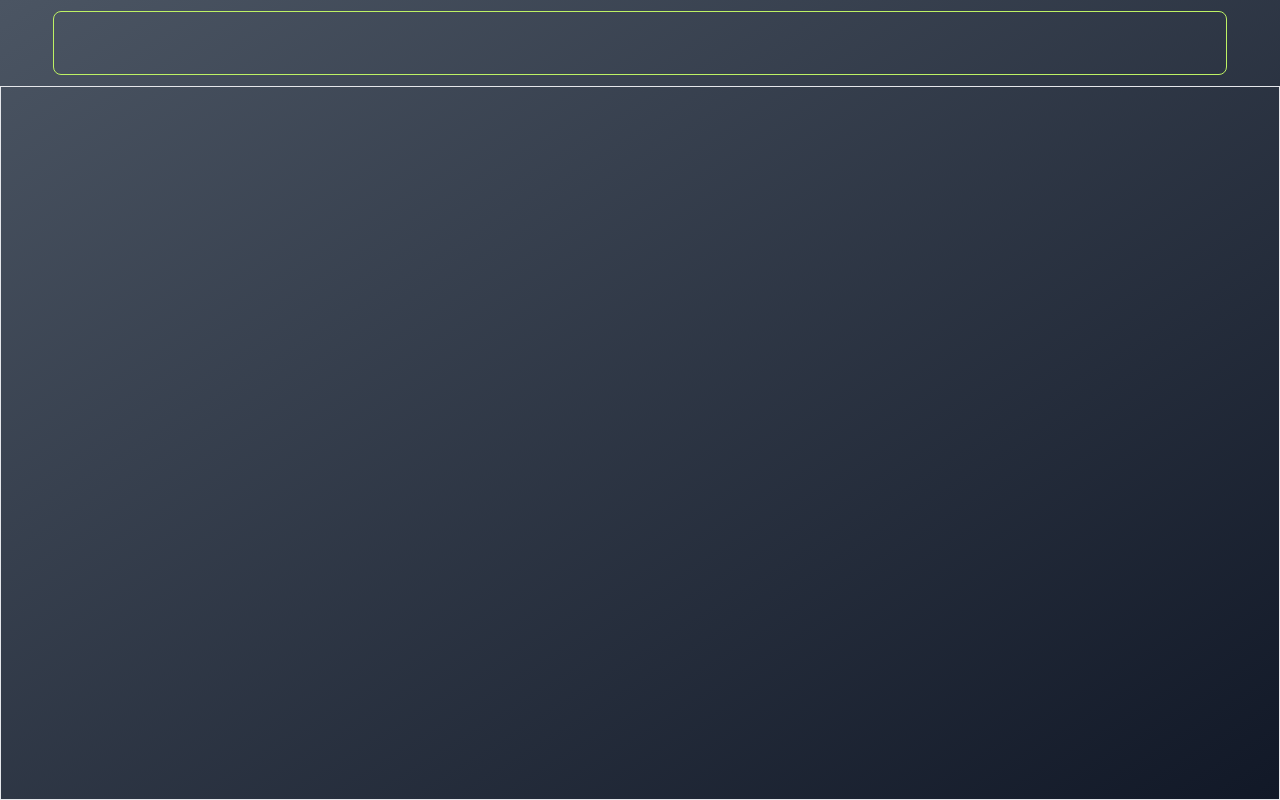
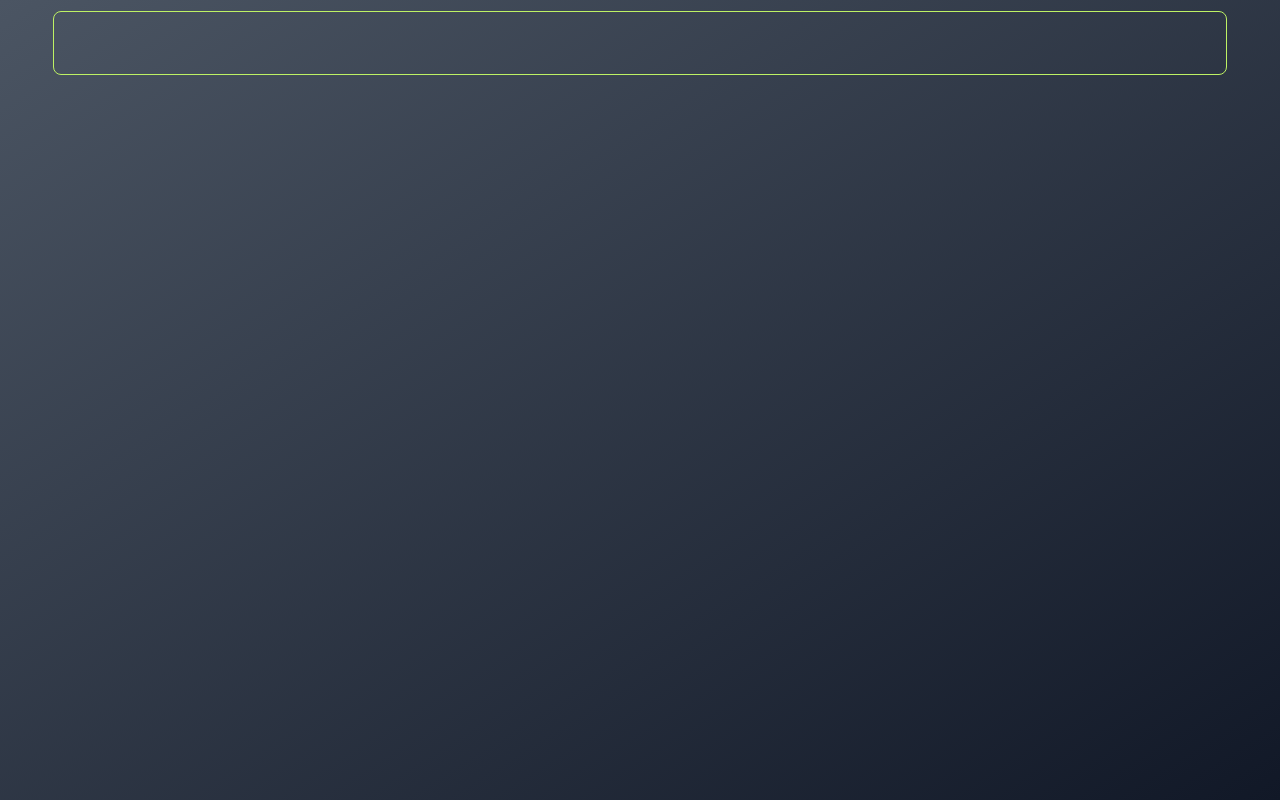
Before and after one commit to neomn/easyiot_home_service, a Vue app in the folder src/: page / in a window 1280 px wide. Built offline with nearby package versions, Linux system fonts and the light colour scheme.

Commit message:
refactor: remove body border

```diff
--- a/src/src/components/Home.vue
+++ b/src/src/components/Home.vue
@@ -2,7 +2,7 @@
   <div class="h-screen flex flex-col ">
     <Background class="z-0 fixed h-screen w-full"/>
     <TopBar class="z-10 w-full h-24 flex justify-center items-center"/>
-    <MyBody class="z-10 w-full h-full border "/>
+    <MyBody class="z-10 w-full h-full  "/>
   </div>
 </template>
 
```
